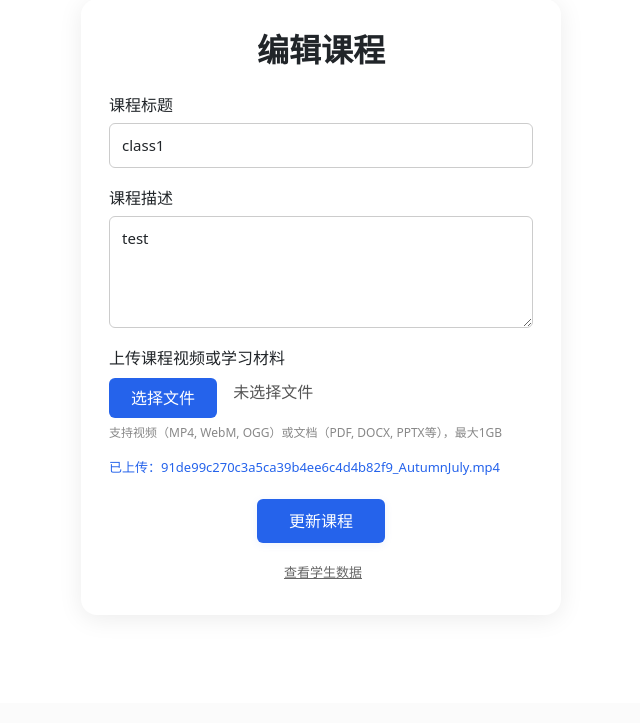
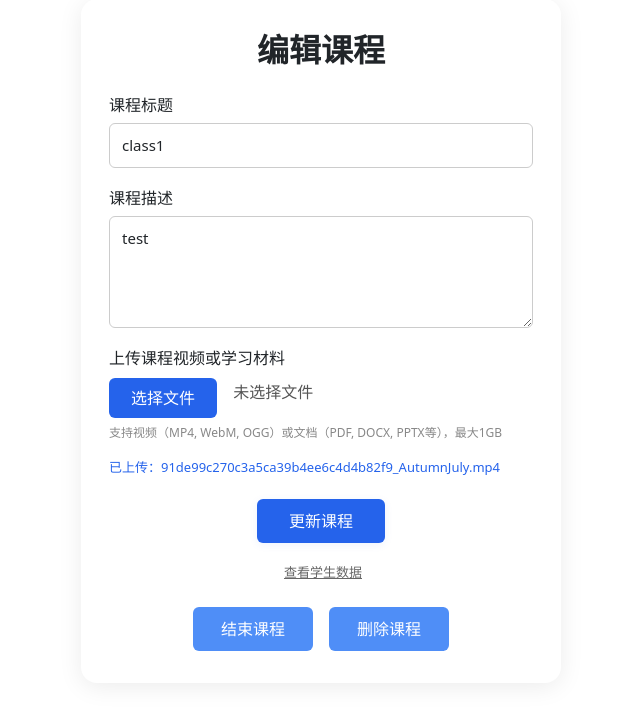
Before and after one commit to City-Empty/new-Software-System-Practice-, a Flask app: page /teacher/course/1/edit in a window 1280 px wide. Shown: the part 97-820 px from the top of the page, without its empty margins (319-959 px from the left). Before the commit the page ends 676 px from the top, so only its background shows below. Run offline with Flask 3, Linux system fonts and the light colour scheme; a user stored in the database is signed in.

Commit message:
在课程编辑中增加了课程删除和结束的选项
教师可以自行删除和结束课程，增加了灵活性

```diff
--- a/main.py
+++ b/main.py
@@ -11,6 +11,7 @@ from flask_migrate import Migrate  # 用于数据库迁移
 from flask import  send_from_directory, request
 from sqlalchemy import JSON
 import json
+from sqlalchemy.exc import IntegrityError
 
 app = Flask(__name__)
 app.config['SECRET_KEY'] = 'eduhub-secret-key'
@@ -739,6 +740,65 @@ def teacher_all_exams():
         exams.extend(course.exams)
     return render_template('teacher_all_exams.html', exams=exams)
 
+# 教师课程管理 - 删除课程
+@app.route('/teacher/course/<int:course_id>/delete', methods=['POST'])
+@login_required
+def delete_course(course_id):
+    if current_user.role != 'teacher':
+        abort(403)
+    course = Course.query.get_or_404(course_id)
+    if course.teacher_id != current_user.id:
+        abort(403)
+    # 删除视频文件
+    if course.video_filename:
+        video_path = os.path.join(app.config['UPLOAD_FOLDER'], course.video_filename)
+        if os.path.exists(video_path):
+            os.remove(video_path)
+    # 删除学习材料
+    if course.learning_materials:
+        material_path = os.path.join(app.config['MATERIALS_FOLDER'], course.learning_materials)
+        if os.path.exists(material_path):
+            os.remove(material_path)
+    # 删除相关考试、试题、成绩、进度等
+    for exam in course.exams:
+        for question in exam.questions:
+            db.session.delete(question)
+        for result in exam.exam_results:
+            db.session.delete(result)
+        db.session.delete(exam)
+    # 删除学习进度
+    from models import LearningProgress
+    LearningProgress.query.filter_by(course_id=course.id).delete()
+    # 移除学生选课关系
+    # course.students.clear()
+    for student in course.students.all():
+        current_user.enrolled_courses.remove(course) if hasattr(current_user, 'enrolled_courses') and course in current_user.enrolled_courses else None
+        student.enrolled_courses.remove(course)
+    db.session.delete(course)
+    try:
+        db.session.commit()
+        flash('课程已删除')
+    except IntegrityError:
+        db.session.rollback()
+        flash('删除失败，存在关联数据')
+    return redirect(url_for('teacher_dashboard'))
+
+# 教师课程管理 - 结束课程
+@app.route('/teacher/course/<int:course_id>/end', methods=['POST'])
+@login_required
+def end_course(course_id):
+    if current_user.role != 'teacher':
+        abort(403)
+    course = Course.query.get_or_404(course_id)
+    if course.teacher_id != current_user.id:
+        abort(403)
+    if not course.is_ended:
+        course.is_ended = True
+        db.session.commit()
+        flash('课程已结束，学生将无法继续学习。')
+    else:
+        flash('课程已处于结束状态。')
+    return redirect(url_for('edit_course', course_id=course.id))
 
 
 if __name__ == '__main__':
--- a/models.py
+++ b/models.py
@@ -30,6 +30,7 @@ class Course(db.Model):
     teacher_id = db.Column(db.Integer, db.ForeignKey('user.id'), nullable=False)
     exams = db.relationship('Exam', backref='course', lazy=True)
     learning_materials = db.Column(db.String(200))  # 学习材料文件名
+    is_ended = db.Column(db.Boolean, default=False)  # 新增：课程是否已结束
 
     def get_average_score(self):
         results = ExamResult.query.join(Exam).filter(Exam.course_id == self.id).all()
--- a/templates/teacher_course.html
+++ b/templates/teacher_course.html
@@ -38,6 +38,18 @@
             <i class="fa fa-users" style="margin-right:4px;"></i>查看学生数据
         </a>
     </div>
+    <div style="margin-top:24px;text-align:center;">
+        <form method="POST" action="{{ url_for('end_course', course_id=course.id) }}" style="display:inline;">
+            <button type="submit" class="btn btn-warning" style="margin-right:12px;" onclick="return confirm('确定要结束该课程吗？结束后学生将无法继续学习。');" {% if course.is_ended %}disabled{% endif %}>
+                {% if course.is_ended %}已结束{% else %}结束课程{% endif %}
+            </button>
+        </form>
+        <form method="POST" action="{{ url_for('delete_course', course_id=course.id) }}" style="display:inline;">
+            <button type="submit" class="btn btn-danger" onclick="return confirm('确定要删除该课程吗？此操作不可恢复！');">
+                删除课程
+            </button>
+        </form>
+    </div>
     {% endif %}
 </div>
 {% endblock %}
```
